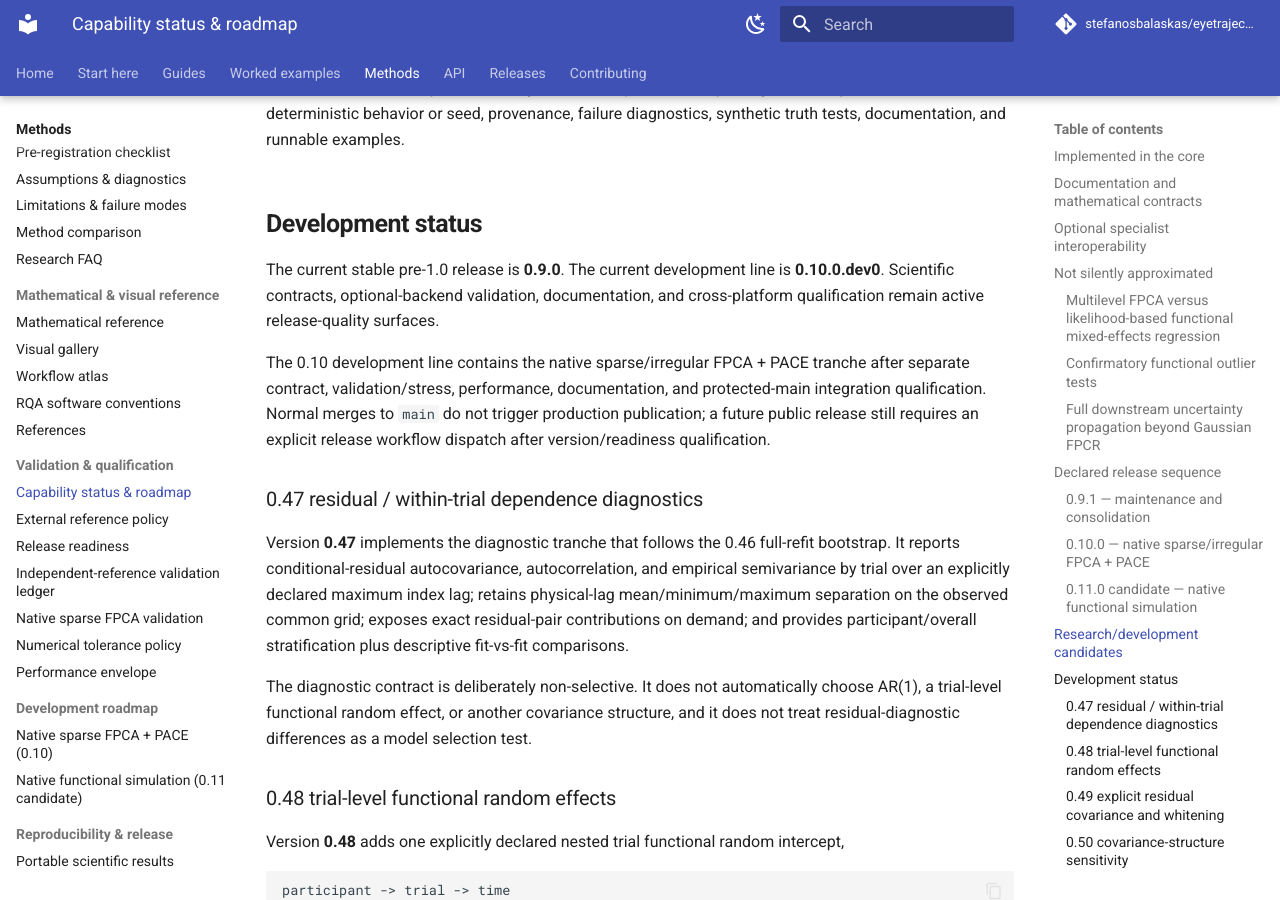
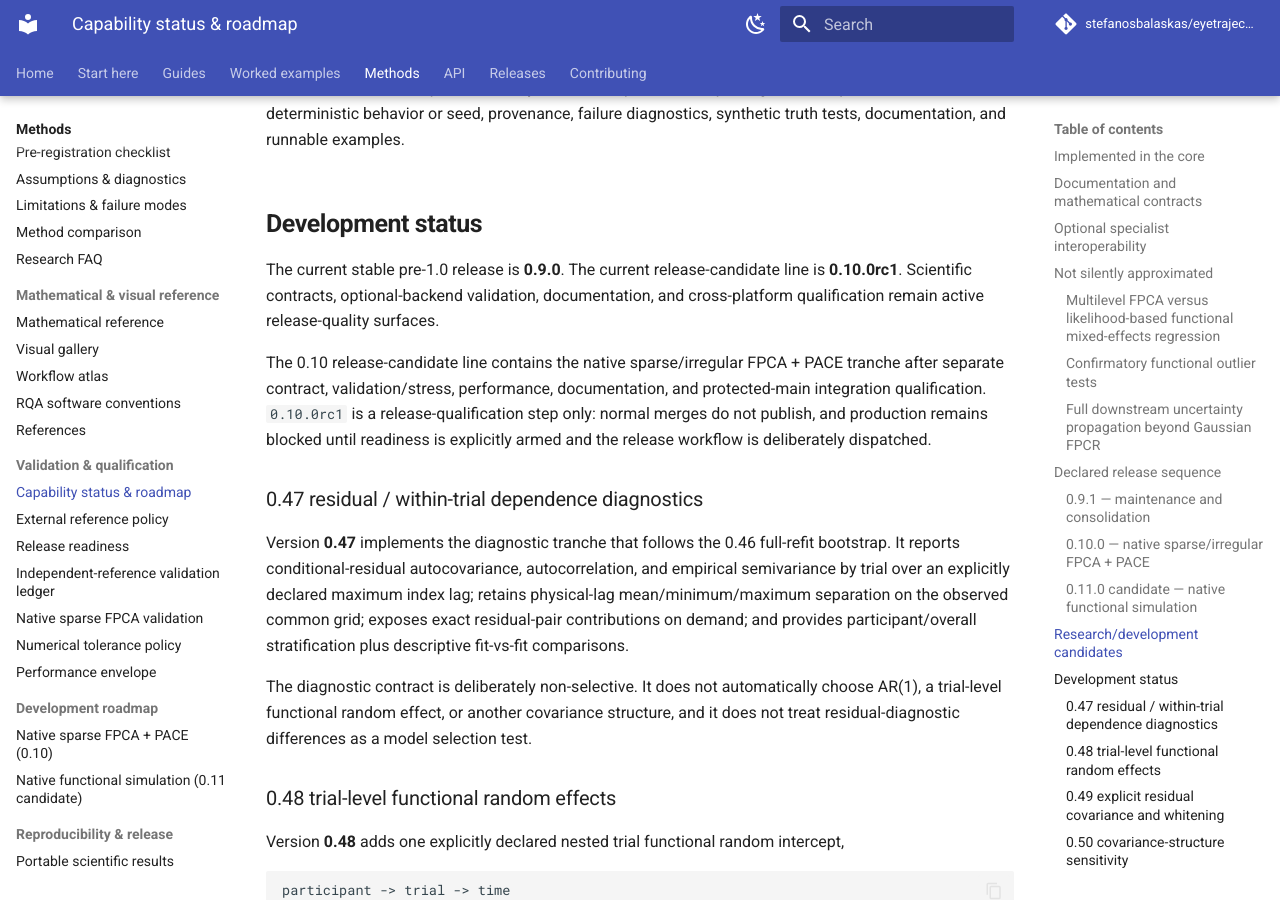
Before and after one commit to stefanosbalaskas/eyetrajectoriespy, an MkDocs documentation site: the page built from docs/methods/status-roadmap.md, in a window 1280 px wide and 900 px high, scrolled down 10591 px. Built offline with MkDocs 1.6.1 and Material for MkDocs 9.7.7, drawn with Linux system fonts in a browser that asks for light colours; comment, search, counter and statistics services are not loaded.

Commit message:
Move roadmap to 0.10.0rc1 qualification

```diff
--- a/docs/methods/status-roadmap.md
+++ b/docs/methods/status-roadmap.md
@@ -183,9 +183,9 @@ A candidate enters the public API only when it can preserve the package rules: e
 
 ## Development status
 
-The current stable pre-1.0 release is **0.9.0**. The current development line is **0.10.0.dev0**. Scientific contracts, optional-backend validation, documentation, and cross-platform qualification remain active release-quality surfaces.
+The current stable pre-1.0 release is **0.9.0**. The current release-candidate line is **0.10.0rc1**. Scientific contracts, optional-backend validation, documentation, and cross-platform qualification remain active release-quality surfaces.
 
-The 0.10 development line contains the native sparse/irregular FPCA + PACE tranche after separate contract, validation/stress, performance, documentation, and protected-main integration qualification. Normal merges to `main` do not trigger production publication; a future public release still requires an explicit release workflow dispatch after version/readiness qualification.
+The 0.10 release-candidate line contains the native sparse/irregular FPCA + PACE tranche after separate contract, validation/stress, performance, documentation, and protected-main integration qualification. `0.10.0rc1` is a release-qualification step only: normal merges do not publish, and production remains blocked until readiness is explicitly armed and the release workflow is deliberately dispatched.
 
 
 ### 0.47 residual / within-trial dependence diagnostics
```
